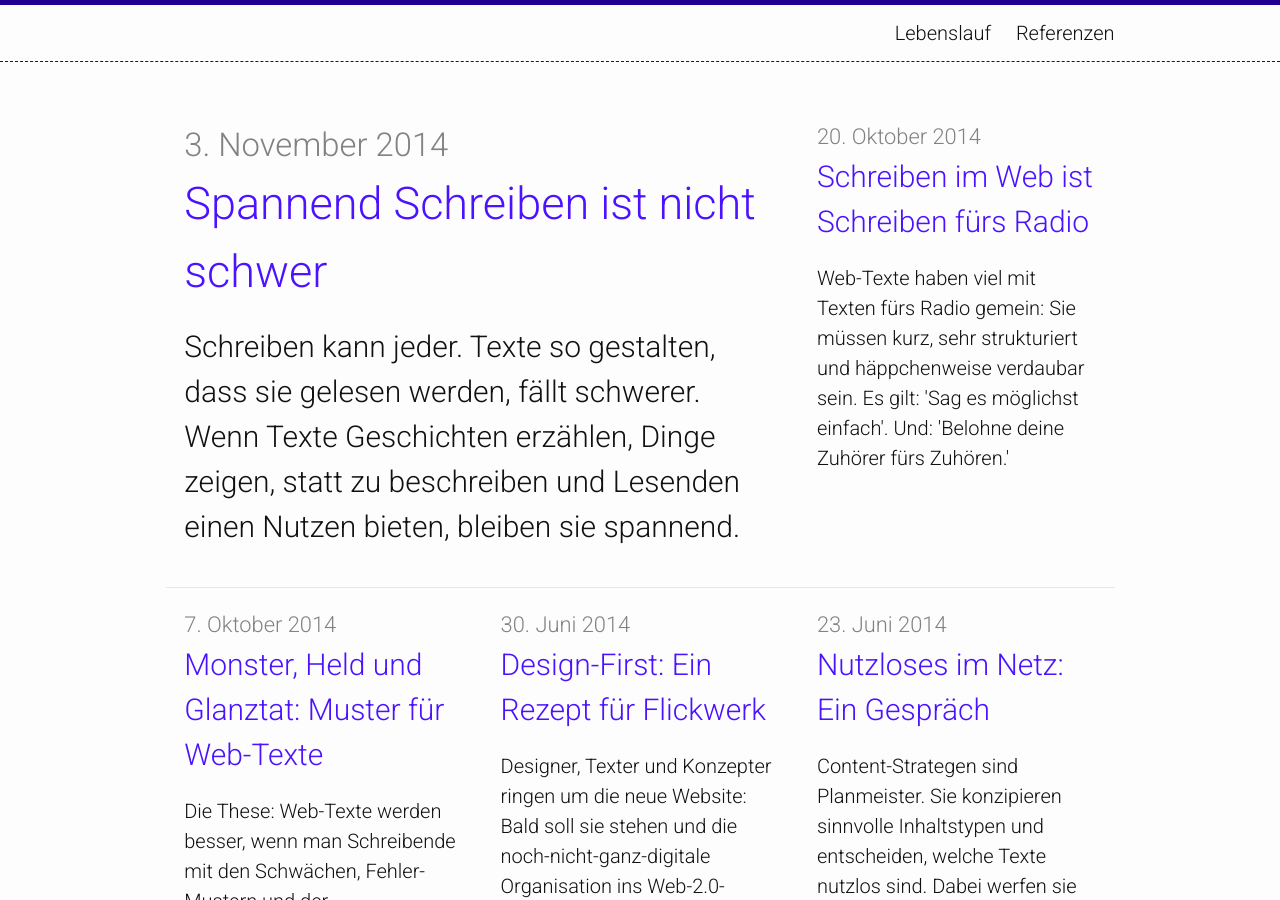
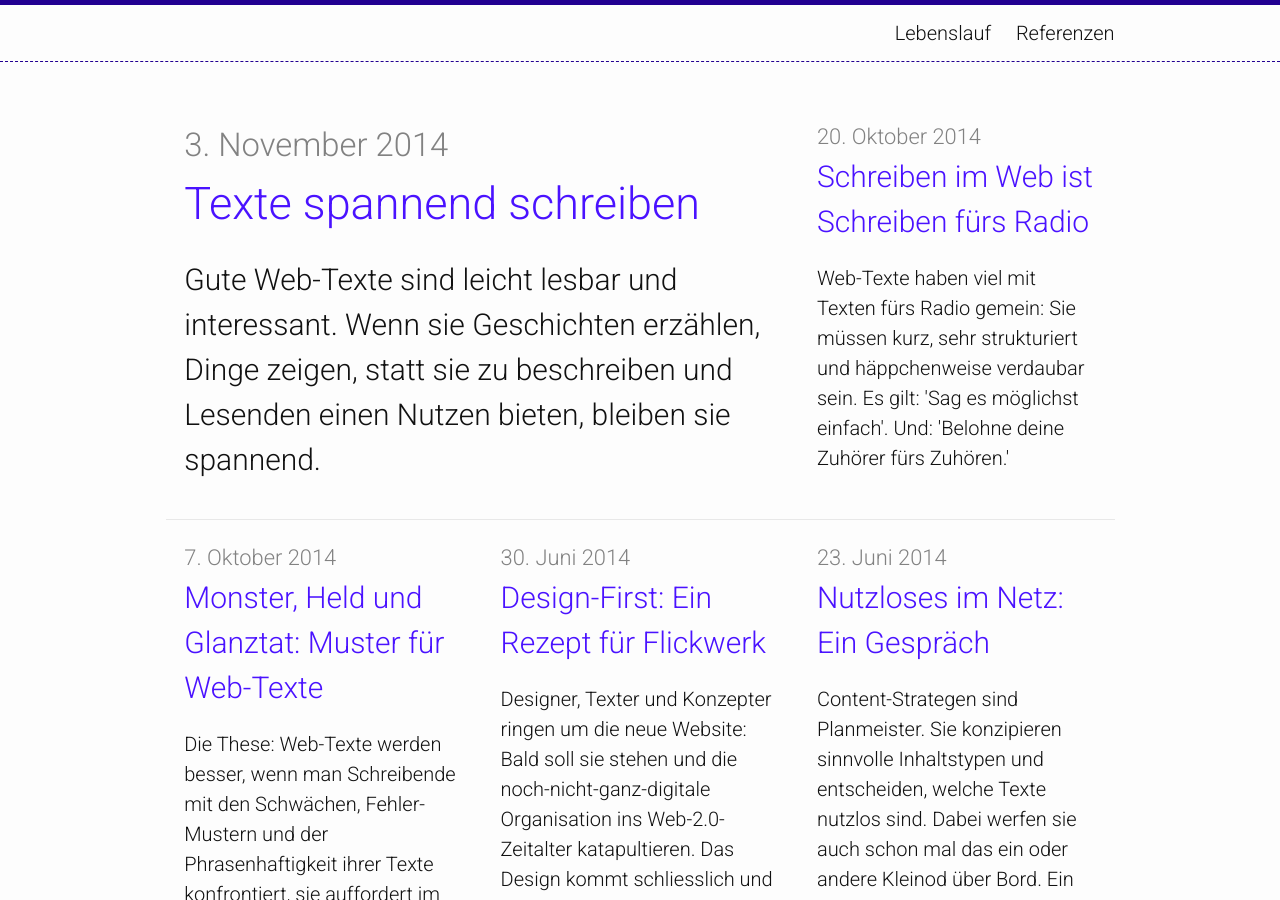
Before and after one commit to tschannes/tschannes.github.com, a Jekyll site: the page built from index.html, in a window 1280 px wide and 900 px high. Built offline with Jekyll 4.4.1, drawn with Linux system fonts in a browser that asks for light colours.

Commit message:
changed lead and title

```diff
--- a/_posts/2014-11-03-spannend-schreiben.markdown
+++ b/_posts/2014-11-03-spannend-schreiben.markdown
@@ -1,8 +1,8 @@
 ---
 layout: post
-title: "Spannend Schreiben ist nicht schwer"
+title: "Texte spannend schreiben"
 date: 2014-11-03
-excerpt: "Schreiben kann jeder. Texte so gestalten, dass sie gelesen werden, fällt schwerer. Wenn Texte Geschichten erzählen, Dinge zeigen, statt zu beschreiben und Lesenden einen Nutzen bieten, bleiben sie spannend."
+excerpt: "Gute Web-Texte sind leicht lesbar und interessant. Wenn sie Geschichten erzählen, Dinge zeigen, statt sie zu beschreiben und Lesenden einen Nutzen bieten, bleiben sie spannend."
 comments: false
 related: true
 ---
```
